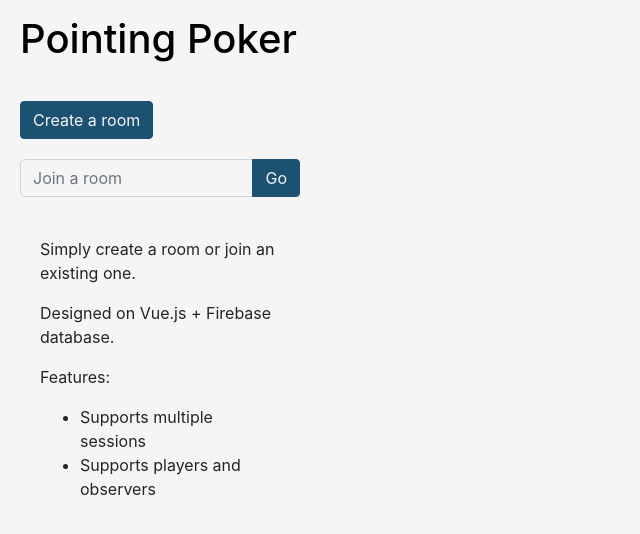
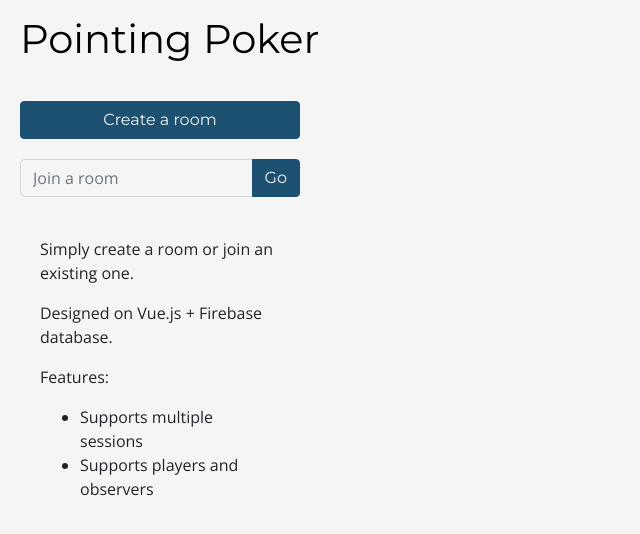
Before and after one commit to builtbykat/pointing-poker, a Vue app: page / in a window 1280 px wide. Shown: the top 534 px of the page, without its empty margins (0-640 px from the left). Built offline with nearby package versions, Linux system fonts and the light colour scheme; no server answers; what vuefire would draw is missing.

Commit message:
Add fonts, fancy up table

```diff
--- a/src/App.vue
+++ b/src/App.vue
@@ -17,6 +17,8 @@
 </script>
 
 <style>
+  @import url(https://fonts.googleapis.com/css?family=Montserrat);
+  @import url(https://fonts.googleapis.com/css?family=Open+Sans);
   a, a:hover {
     color: #000;
     text-decoration: none;
@@ -24,9 +26,11 @@
   #app {
     background-color: #f5f5f5;
     /*background-image: linear-gradient(#B0DAB9, #DAD299);*/
+    font-family: 'Open Sans', sans-serif;
   }
   .btn {
     color: #f5f5f5;
+    font-family: 'Montserrat', sans-serif;
   }
   .btn-primary, .btn-primary:hover {
     background-color: #1d5171;
@@ -39,6 +43,9 @@
   .form-control {
     background-color: #f5f5f5;
   }
+  h1, h2, h3, h4, h5, h6 {
+    font-family: 'Montserrat', sans-serif;
+  }
   html {
     background-color: #f5f5f5;
   }
--- a/src/components/Entrance.vue
+++ b/src/components/Entrance.vue
@@ -1,7 +1,7 @@
 <template>
   <div class="home content">
     <div class="actions">
-      <a :href="this.randomRoom" class="btn btn-primary">Create a room</a>
+      <a :href="this.randomRoom" class="create btn btn-primary">Create a room</a>
       <div class="input-group">
         <input type="text" id="room" class="form-control" name="room" placeholder="Join a room">
         <div class="input-group-append">
@@ -56,6 +56,9 @@
     padding: 20px;
     max-width: 320px;
   }
+  .create {
+    width: 100%;
+  }
   input[type=text] {
     border-top-left-radius: 5px;
     border-bottom-left-radius: 5px;
--- a/src/components/Form.vue
+++ b/src/components/Form.vue
@@ -18,7 +18,8 @@
     </div>
     <div class="results">
       <h3>Players:</h3>
-      <table>
+      <table class="table table-striped">
+        <tbody>
           <tr v-for="player in uniqPlayers" :key="player['.key']">
             <td>
               {{ player.name }}
@@ -27,6 +28,7 @@
               {{ player.points }}
             </td>
           </tr>
+        </tbody>
       </table>
       <div class="stats">
         <h4>Stats</h4>
```
Lines whose indentation alone changed are shown as unchanged.
